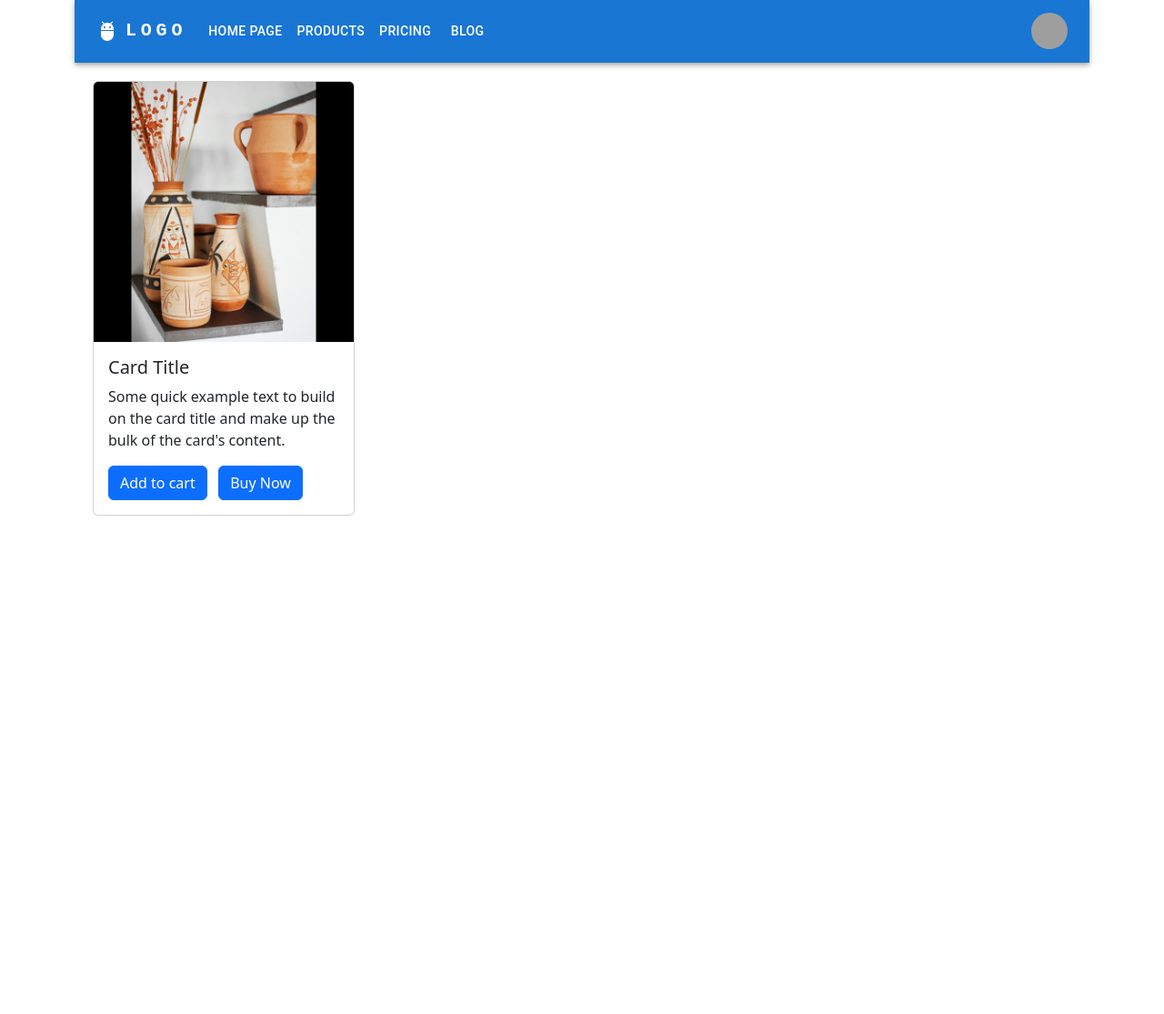
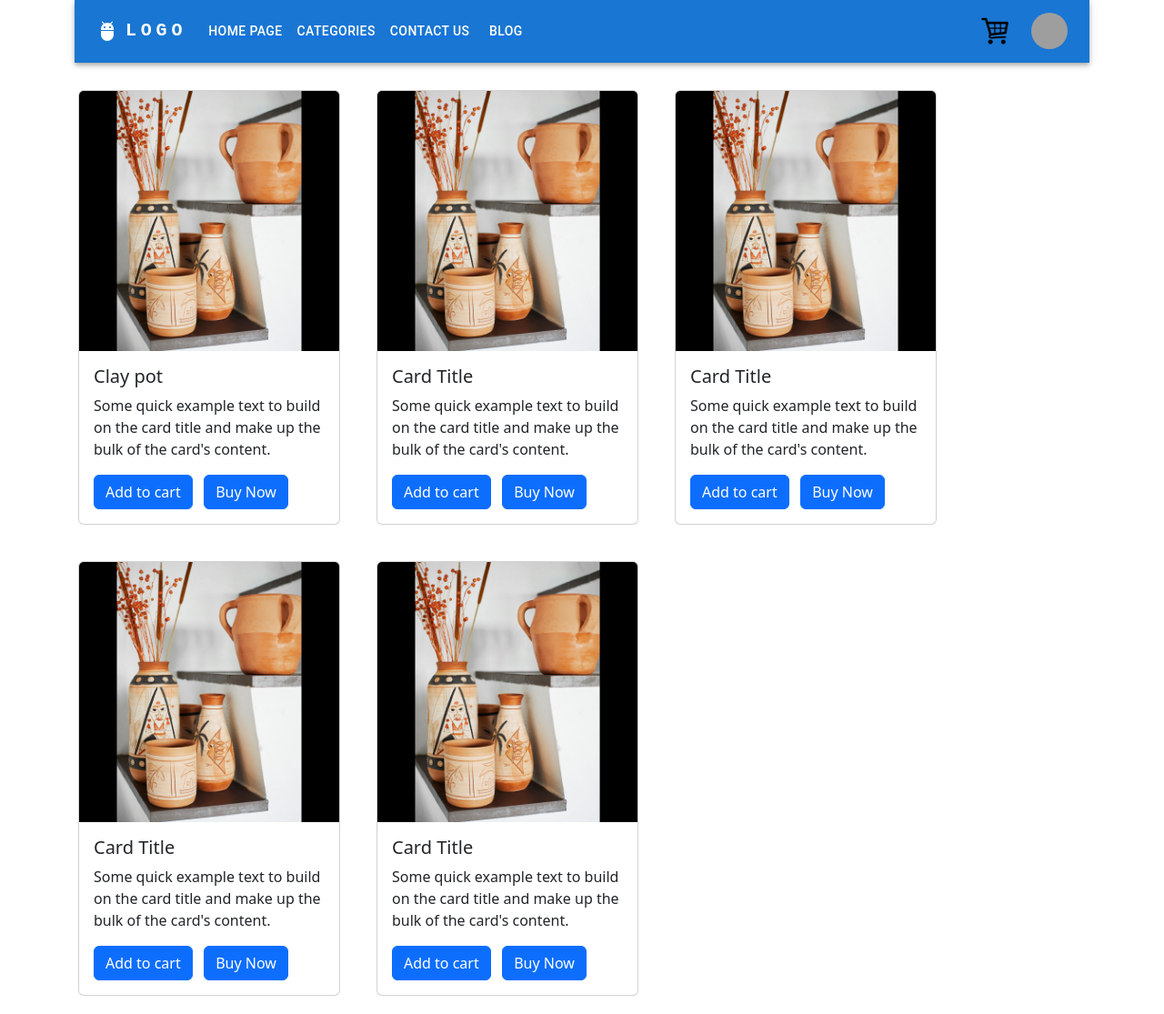
Before and after one commit to IT21818202/LearnMernStack, a React (Create React App) app in the folder client/: page / in a window 1280 px wide. Shown: the whole page at 91% size. Before the commit the page ends 800 px from the top, so only its background shows below. Built offline with nearby package versions, Linux system fonts and the light colour scheme; grey boxes are pictures that could not be loaded.

Commit message:
cart component created

```diff
--- a/client/src/App.js
+++ b/client/src/App.js
@@ -6,6 +6,7 @@ import { BrowserRouter } from 'react-router-dom';
 import Navbar from "./components/navbar.component";
 import ProductList from "./components/productList.component";
 import UserProfile from "./components/profile.component";
+import Cart from "./components/cart.component";
 
 function App() {
   return (
@@ -16,6 +17,7 @@ function App() {
       <Routes>
         <Route path='/' element={<ProductList />} />
         <Route path='/user-profile' element={<UserProfile/>} />
+        <Route path='/cart' element={<Cart/>} />
       </Routes>
       </div>
     </BrowserRouter>
--- /dev/null
+++ b/client/src/components/cart.component.js
@@ -0,0 +1,7 @@
+function CartList() {
+    return (
+      <h1>welcome to cart</h1>
+    );
+  }
+
+  export default CartList;
--- a/client/src/components/navbar.component.js
+++ b/client/src/components/navbar.component.js
@@ -15,8 +15,9 @@ import AdbIcon from '@mui/icons-material/Adb';
 import formatPageName from '../utils/formatPageName';
 import { Link } from 'react-router-dom';
 import userImage from '../assets/img/user.jpeg';
+import cartImage from '../assets/img/cart.png';
 
-const pages = ['Home page', 'Products', 'Pricing', 'Blog'];
+const pages = ['Home page', 'Categories ', 'Contact Us', 'Blog'];
 const settings = ['User Profile', 'Account', 'Dashboard', 'Logout'];
 
 function ResponsiveAppBar() {
@@ -127,6 +128,17 @@ function ResponsiveAppBar() {
                 </Button>
               </Link>
             ))}
+
+          </Box>
+            <Tooltip title="cart">
+              <Link to={'/cart'}>
+              <IconButton sx={{ p: 0 }}>
+                <img alt="Shopping cart" src={cartImage} width='30px' />
+              </IconButton>
+              </Link>
+            </Tooltip>
+          <Box> &nbsp;&nbsp;&nbsp;&nbsp;&nbsp;&nbsp;
+
           </Box>
 
           <Box sx={{ flexGrow: 0 }}>
--- a/client/src/components/productList.component.js
+++ b/client/src/components/productList.component.js
@@ -1,9 +1,26 @@
 import Button from 'react-bootstrap/Button';
 import Card from 'react-bootstrap/Card';
+import Grid from '@mui/material/Grid';
 import clayPotImage from '../assets/img/clay_pot.jpg';
 
 function ProductCard() {
   return (
+
+    <Grid container spacing={2} sx={{ marginTop: '10px' }}>
+      <Card style={{ width: '18rem', margin: '20px' }}>
+        <Card.Img variant="top" src={clayPotImage} />
+        <Card.Body>
+          <Card.Title>Clay pot</Card.Title>
+          <Card.Text>
+            Some quick example text to build on the card title and make up the
+            bulk of the card's content.
+          </Card.Text>
+          <Button variant="primary">Add to cart</Button>
+          &nbsp; &nbsp;
+          <Button variant="primary">Buy Now</Button>
+        </Card.Body>
+      </Card>
+
       <Card style={{ width: '18rem', margin: '20px' }}>
         <Card.Img variant="top" src={clayPotImage} />
         <Card.Body>
@@ -17,6 +34,49 @@ function ProductCard() {
           <Button variant="primary">Buy Now</Button>
         </Card.Body>
       </Card>
+
+      <Card style={{ width: '18rem', margin: '20px' }}>
+        <Card.Img variant="top" src={clayPotImage} />
+        <Card.Body>
+          <Card.Title>Card Title</Card.Title>
+          <Card.Text>
+            Some quick example text to build on the card title and make up the
+            bulk of the card's content.
+          </Card.Text>
+          <Button variant="primary">Add to cart</Button>
+          &nbsp; &nbsp;
+          <Button variant="primary">Buy Now</Button>
+        </Card.Body>
+      </Card>
+
+      <Card style={{ width: '18rem', margin: '20px' }}>
+        <Card.Img variant="top" src={clayPotImage} />
+        <Card.Body>
+          <Card.Title>Card Title</Card.Title>
+          <Card.Text>
+            Some quick example text to build on the card title and make up the
+            bulk of the card's content.
+          </Card.Text>
+          <Button variant="primary">Add to cart</Button>
+          &nbsp; &nbsp;
+          <Button variant="primary">Buy Now</Button>
+        </Card.Body>
+      </Card>
+
+      <Card style={{ width: '18rem', margin: '20px' }}>
+        <Card.Img variant="top" src={clayPotImage} />
+        <Card.Body>
+          <Card.Title>Card Title</Card.Title>
+          <Card.Text>
+            Some quick example text to build on the card title and make up the
+            bulk of the card's content.
+          </Card.Text>
+          <Button variant="primary">Add to cart</Button>
+          &nbsp; &nbsp;
+          <Button variant="primary">Buy Now</Button>
+        </Card.Body>
+      </Card>
+    </Grid>
   );
 }
 
```
Also changed, not shown: client/src/assets/img/cart.png (added). Lines whose indentation alone changed are shown as unchanged.
